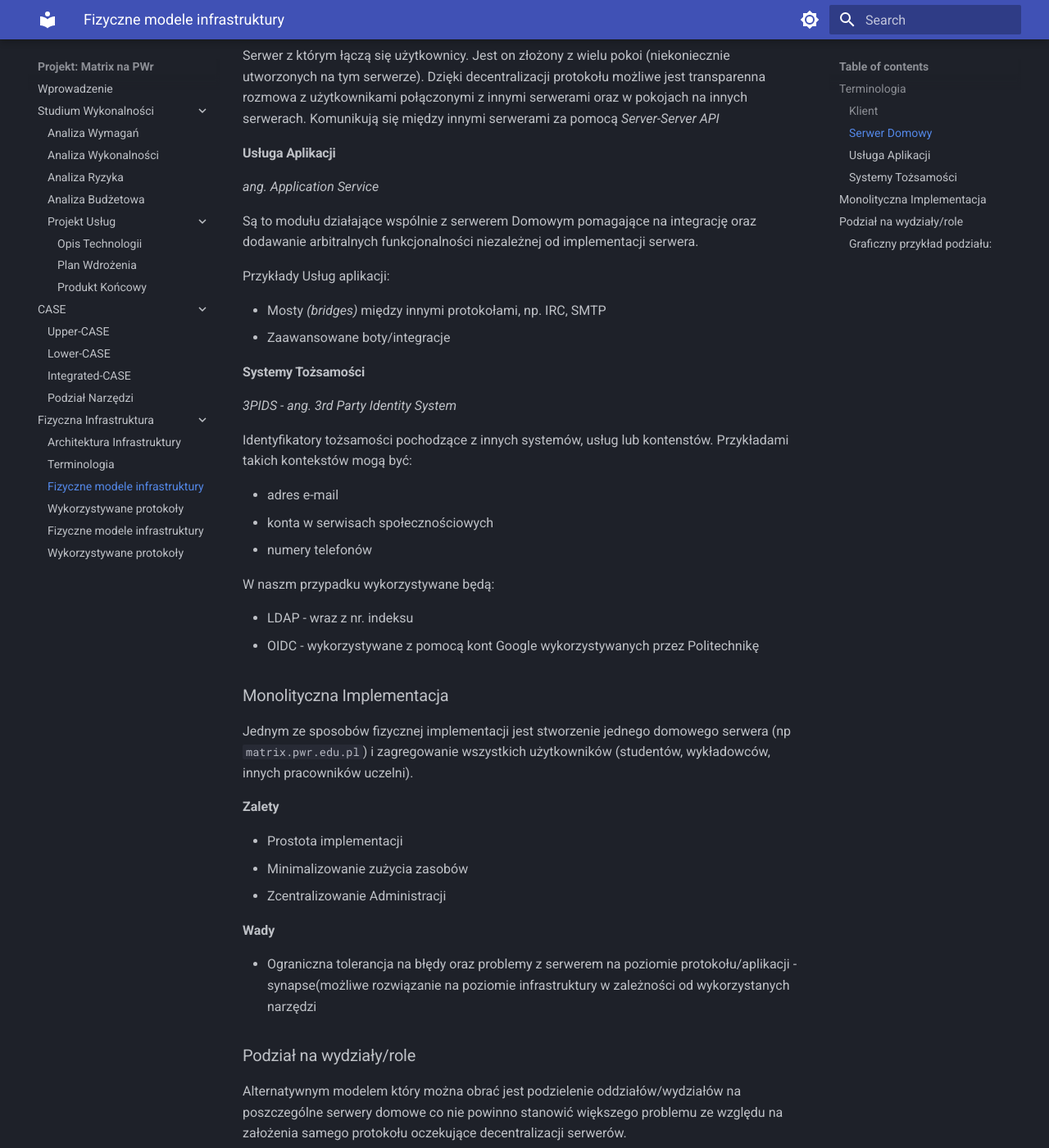
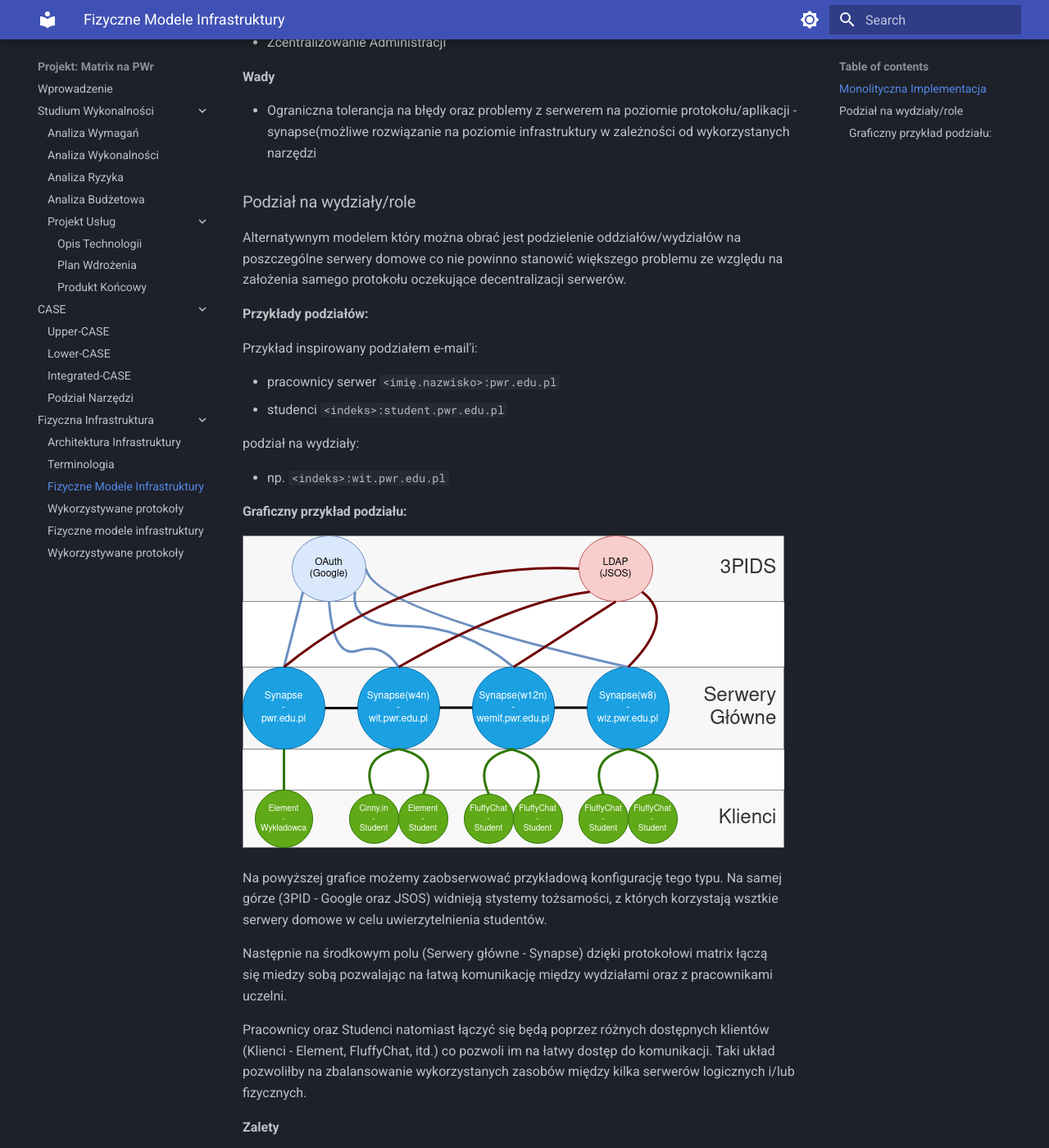
Before and after one commit to chramb/mtx4pwr, an MkDocs documentation site: the page built from docs/fizyczna-infrastruktura/modele-infrastruktury.md, in a window 1280 px wide and 1400 px high, scrolled down 388 px. Shown: the whole window at 82% size. Built offline with MkDocs 1.6.1 and Material for MkDocs 9.7.7, drawn with Linux system fonts in a browser that asks for light colours; some of the changed text lies outside the part shown.

Commit message:
removed #terminologia, added image description

```diff
--- a/docs/fizyczna-infrastruktura/modele-infrastruktury.md
+++ b/docs/fizyczna-infrastruktura/modele-infrastruktury.md
@@ -1,42 +1,6 @@
 ---
-title: Fizyczne modele infrastruktury
+title: Fizyczne Modele Infrastruktury
 ---
-# Terminologia
-## Klient
-
-Jest to aplikacja przeglądarkowa, desktopowa, lub aplikacja mobilna pozwalająca na połączenie z Serwerem (federacją) Matrix.
-Komunikują się bezpośrednio z serewrem za pomocą *Client-Server API*
-Najpopularniejsze z nich to:
-
-## Serwer Domowy
-*ang. Homeserver*
-
-Serwer z którym łączą się użytkownicy. Jest on złożony z wielu pokoi (niekoniecznie utworzonych na tym serwerze). Dzięki decentralizacji protokołu możliwe jest transparenna rozmowa z użytkownikami połączonymi z innymi serwerami oraz w pokojach na innych serwerach. Komunikują się między innymi serwerami za pomocą *Server-Server API*
-
-## Usługa Aplikacji
-*ang. Application Service*
-
-Są to modułu działające wspólnie z serwerem Domowym pomagające na integrację oraz dodawanie arbitralnych funkcjonalności niezależnej od implementacji serwera.
-
-Przykłady Usług aplikacji:
-
-- Mosty *(bridges)* między innymi protokołami, np. IRC, SMTP
-- Zaawansowane boty/integracje
-
-## Systemy Tożsamości
-*3PIDS - ang. 3rd Party Identity System*
-
-Identyfikatory tożsamości pochodzące z innych systemów, usług lub kontenstów. Przykładami takich kontekstów mogą być:
-
-- adres e-mail
-- konta w serwisach społecznościowych
-- numery telefonów
-
-W naszm przypadku wykorzystywane będą:
-
-- LDAP - wraz z nr. indeksu
-- OIDC - wykorzystywane z pomocą kont Google wykorzystywanych przez Politechnikę
-
 # Monolityczna Implementacja
 Jednym ze sposobów fizycznej implementacji jest stworzenie jednego domowego serwera (np `matrix.pwr.edu.pl`) i zagregowanie wszystkich użytkowników (studentów, wykładowców, innych pracowników uczelni).
 
@@ -68,6 +32,12 @@ podział na wydziały:
 
 ![Graficzny Przykład podziału infrastruktury](_img/diagram-architektury.png)
 
+Na powyższej grafice możemy zaobserwować przykładową konfigurację tego typu. Na samej górze (3PID - Google oraz JSOS) widnieją stystemy tożsamości, z których korzystają wsztkie serwery domowe w celu uwierzytelnienia studentów.
+
+Następnie na środkowym polu (Serwery główne - Synapse) dzięki protokołowi matrix łączą się miedzy sobą pozwalając na łatwą komunikację między wydziałami oraz z pracownikami uczelni.
+
+Pracownicy oraz Studenci natomiast łączyć się będą poprzez różnych dostępnych klientów (Klienci - Element, FluffyChat, itd.) co pozwoli im na łatwy dostęp do komunikacji. Taki układ pozwoliłby na zbalansowanie wykorzystanych zasobów między kilka serwerów logicznych i/lub fizycznych.
+
 **Zalety**
 
 - Replikacja danych oraz wysoka dostępowość
```
